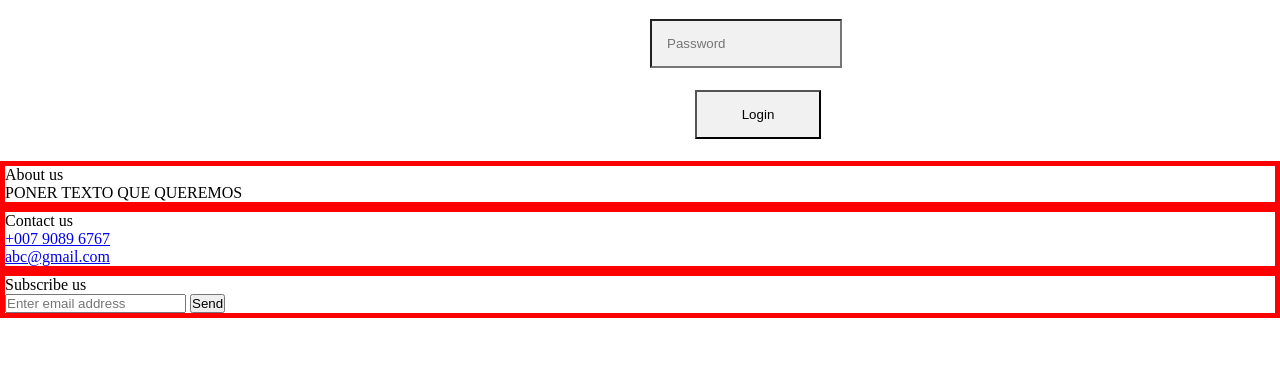
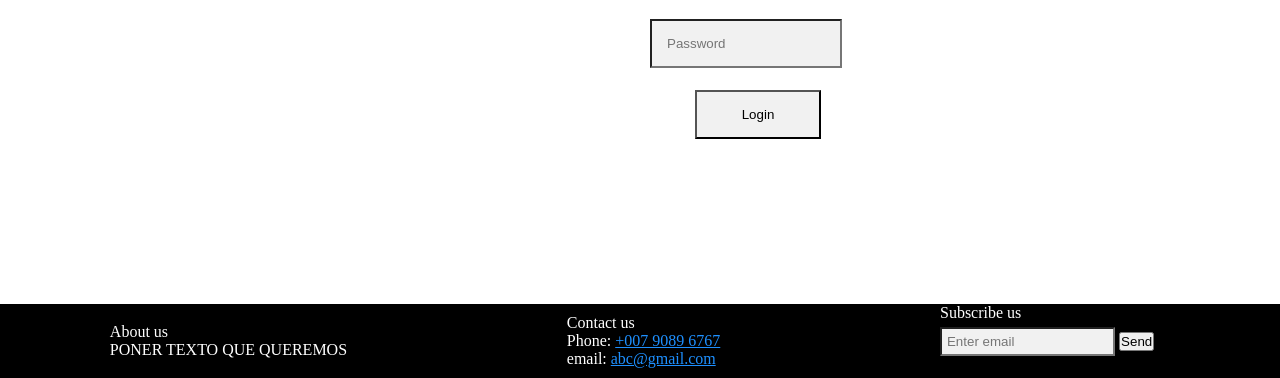
Before and after one commit to lservera03/practicaWeb, a website: page src/index.html in a window 1280 px wide. Shown: the part 422-800 px from the top of the page. Drawn offline with Linux system fonts and the light colour scheme.

Commit message:
login html improved

```diff
--- a/src/index.html
+++ b/src/index.html
@@ -23,28 +23,28 @@
     </div>
 </main>
 <footer>
-    <section>
+    <section class="footer_section">
         <div class="bloquefooter">
             <div class="topic">About us</div>
             <p>PONER TEXTO QUE QUEREMOS</p>
         </div>
-    </section>
-    <section>
+
+
         <div class="bloquefooter">
             <div class="topic">Contact us</div>
             <div>
-                <a href="#"><i></i>+007 9089 6767</a>
+                <p>Phone: <a href="#"><i></i> +007 9089 6767</a></p>
             </div>
             <div>
-                <a href="#"><i></i>abc@gmail.com</a>
+                <p>email: <a href="#"><i></i> abc@gmail.com</a></p>
             </div>
         </div>
-    </section>
-    <section>
+
+
         <div class="bloquefooter">
             <div class="topic">Subscribe us</div>
             <form action="#">
-                <input type="text" placeholder="Enter email address">
+                <input type="text" placeholder="Enter email">
                 <input type="submit" name="" value="Send">
             </form>
         </div>
--- a/src/login.css
+++ b/src/login.css
@@ -3,23 +3,29 @@
     margin: 0px;
 }
 
-.footer {
+footer{
+    position: fixed;
+    bottom: 0;
+    width: 100%;
+    background-color: black;
+}
+.footer_section{
+    color: white;
     display: flex;
+    justify-content: space-around;
     align-items: center;
-    justify-content: space-between;
-    padding: 15px;
-    background-color: black;
-    color: white;
-    border: 5px solid red;
+}
+.footer_section a {
+    color: dodgerblue;
+}
+.bloquefooter input[type=text]{
+    width: 70%;
+    padding: 5px;
+    margin: 5px 0 22px 0;
+    background: #f1f1f1;
 }
 
-.bloquefooter {
-    display: flex;
-    max-height: none;
-    flex-flow: column;
-    margin: auto;
-    border: 5px solid red;
-}
+
 
 #logo {
     width: 300px;
```
